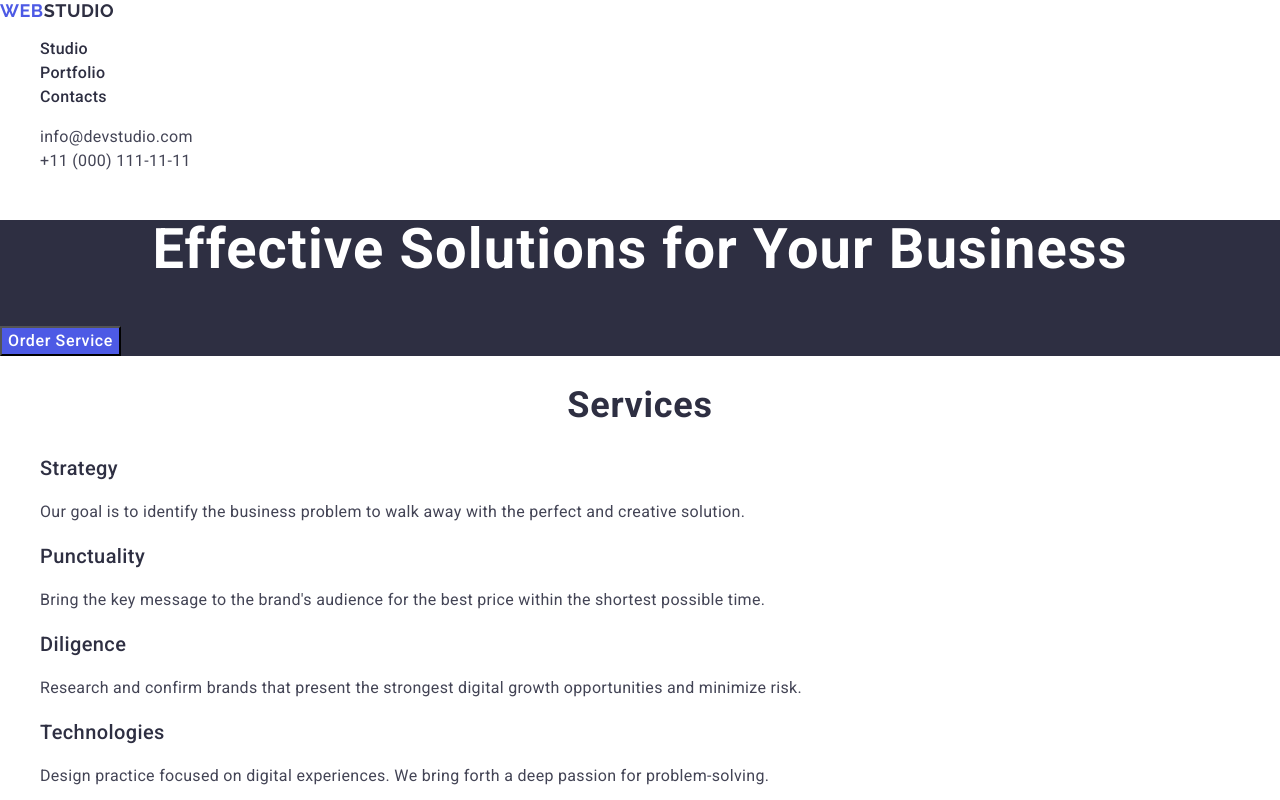
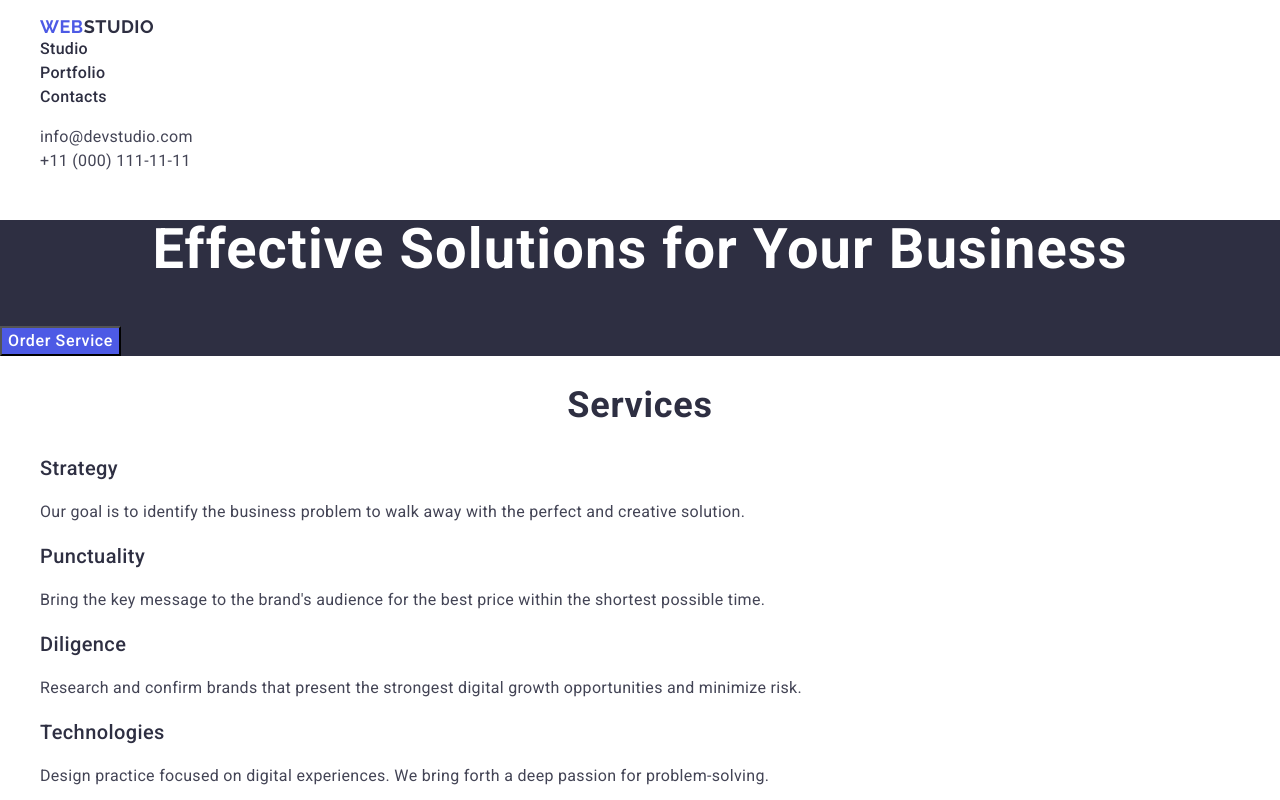
Before and after one commit to Daryna010203/goit-markup-hw-02, a plain HTML site: page index.html in a window 1280 px wide. Shown: the top 800 px of the page. Drawn offline with nearby package versions, Linux system fonts and the light colour scheme.

Commit message:
change file index

```diff
--- a/index.html
+++ b/index.html
@@ -3,7 +3,7 @@
   <head>
     <meta charset="UTF-8" />
     <meta name="viewport" content="width=device-width, initial-scale=1.0" />
-    <title>goit-markup-hw-01</title>
+    <title>goit-markup-hw-02</title>
     <link
       rel="stylesheet"
       href="https://cdnjs.cloudflare.com/ajax/libs/modern-normalize/2.0.0/modern-normalize.css"
@@ -19,10 +19,12 @@
   <body>
     <header>
       <nav>
-        <a class="logo" href="./index.html"
-          >Web<span class="logo-part">Studio</span></a
-        >
         <ul>
+          <li>
+            <a class="logo" href="./index.html"
+              >Web<span class="logo-part">Studio</span></a
+            >
+          </li>
           <li><a class="nav-link" href="">Studio</a></li>
           <li><a class="nav-link" href="">Portfolio</a></li>
           <li><a class="nav-link" href="">Contacts</a></li>
```
